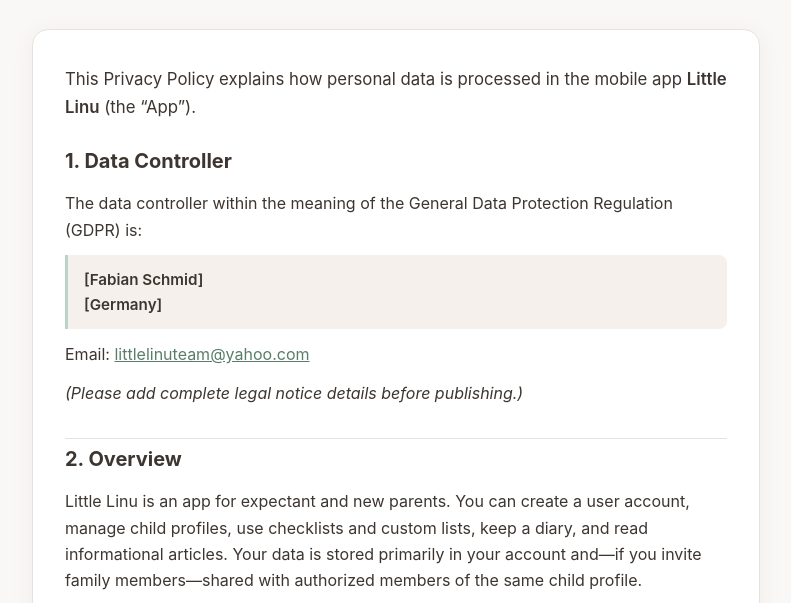
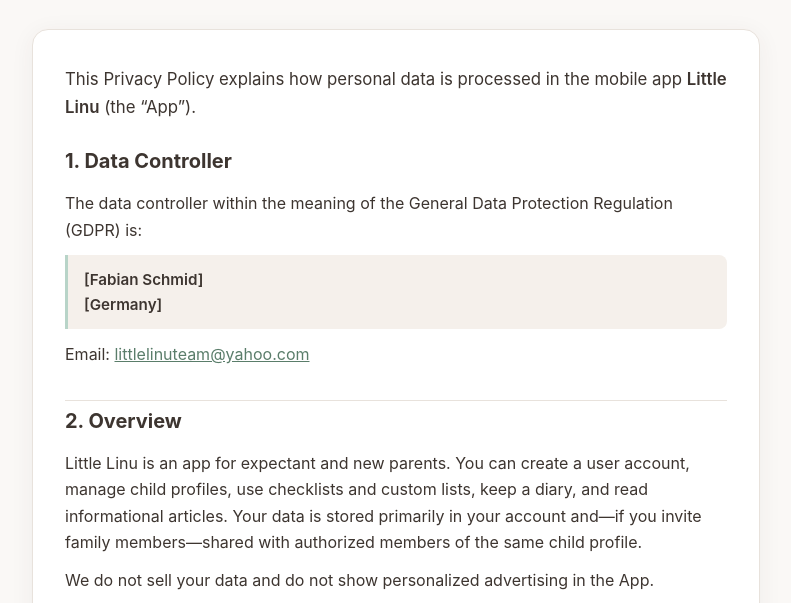
Before and after one commit to fabianschmid25/little-linu-privacy, a plain HTML site: page privacy-en.html in a window 1280 px wide. Shown: the part 184-787 px from the top of the page, without its empty margins (244-1035 px from the left). Drawn offline with Linux system fonts and the light colour scheme.

Commit message:
Update privacy-en.html

```diff
--- a/privacy-en.html
+++ b/privacy-en.html
@@ -206,7 +206,6 @@
           <strong>[Germany]</strong>
         </p>
         <p>Email: <a href="mailto:littlelinuteam@yahoo.com">littlelinuteam@yahoo.com</a></p>
-        <p><em>(Please add complete legal notice details before publishing.)</em></p>
       </section>
 
       <section id="overview">
```
